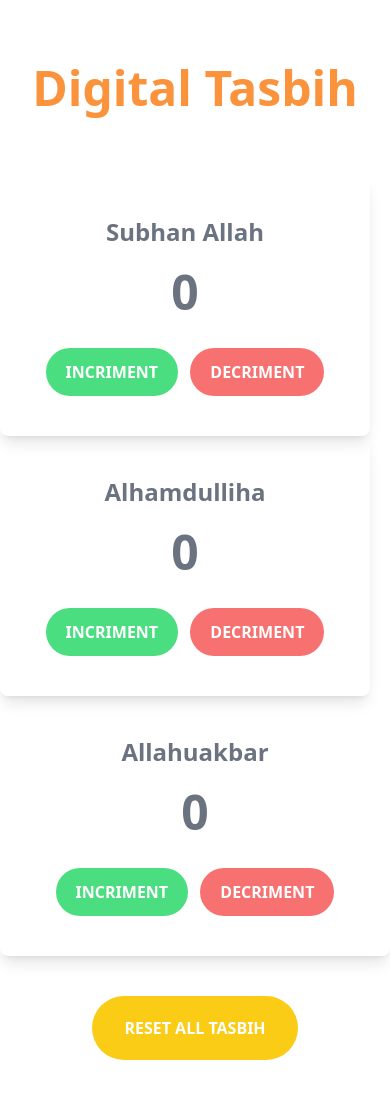
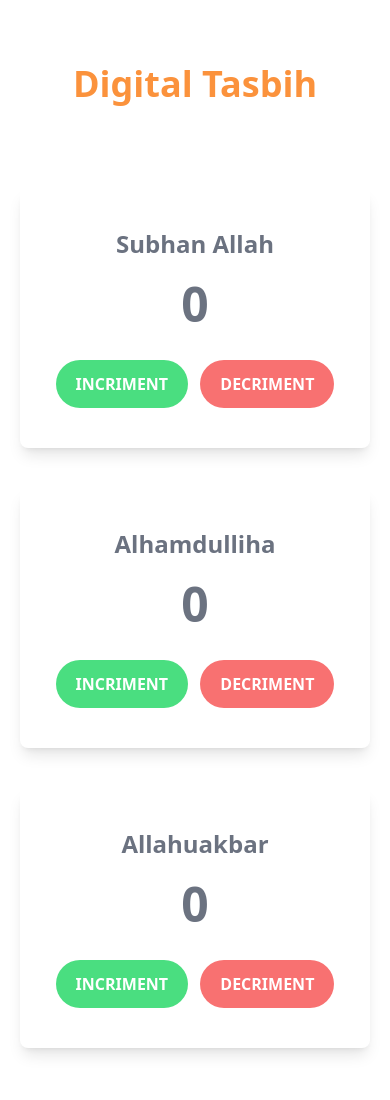
Before and after one commit to MD-AHAD-KHAN-PATHAN/tasbih, a plain HTML site: page index.html in a window 390 px wide. Shown: the top 1100 px of the page. Drawn offline with nearby package versions, Linux system fonts and the light colour scheme.

Commit message:
mobile responsive

```diff
--- a/index.html
+++ b/index.html
@@ -10,11 +10,11 @@
 
 
     <header>
-        <h1 class="text-center text-5xl font-extrabold text-orange-400 my-16">Digital Tasbih</h1>
+        <h1 class="text-center lg:text-5xl text-4xl font-extrabold text-orange-400 my-16">Digital Tasbih</h1>
     </header>
 
     <main class="grid lg:grid-cols-3 grid-cols-1">
-        <section class="text-center shadow-lg mr-5 py-10 rounded-lg">
+        <section class="text-center shadow-lg lg:mr-5 m-5 py-10 rounded-lg">
             <div class="text-gray-500">
                 <h1 class="text-2xl font-bold mb-5">Subhan Allah</h1>
                 <p id="subhanAllah" class="text-5xl font-bold">0</p>
@@ -24,7 +24,7 @@
                 <button id="subhanAllahDecriment" class="bg-red-400 py-3 px-5 rounded-full">DECRIMENT</button>
             </div>
         </section>
-        <section class="text-center shadow-lg mr-5 py-10 rounded-lg">
+        <section class="text-center shadow-lg lg:mr-5 m-5 py-10 rounded-lg">
             <div class="text-gray-500">
                 <h1 class="text-2xl font-bold mb-5">Alhamdulliha</h1>
                 <p id="alhamdulliha" class="text-5xl font-bold">0</p>
@@ -34,7 +34,7 @@
                 <button id="alhamdullihaDecriment" class="bg-red-400 py-3 px-5 rounded-full">DECRIMENT</button>
             </div>
         </section>
-        <section class="text-center shadow-lg py-10 rounded-lg">
+        <section class="text-center shadow-lg py-10 rounded-lg  m-5">
             <div class="text-gray-500">
                 <h1 class="text-2xl font-bold mb-5">Allahuakbar</h1>
                 <p id="allahuakbar" class="text-5xl font-bold">0</p>
```
